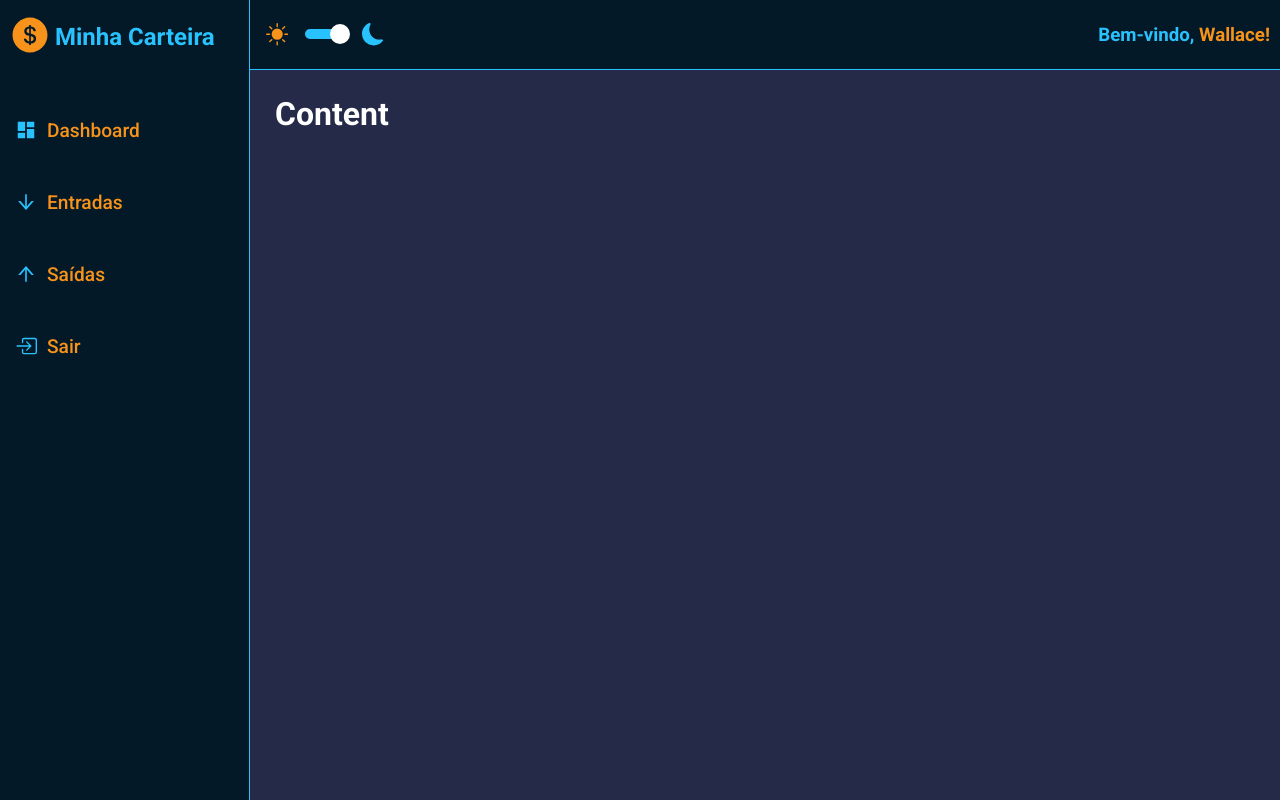
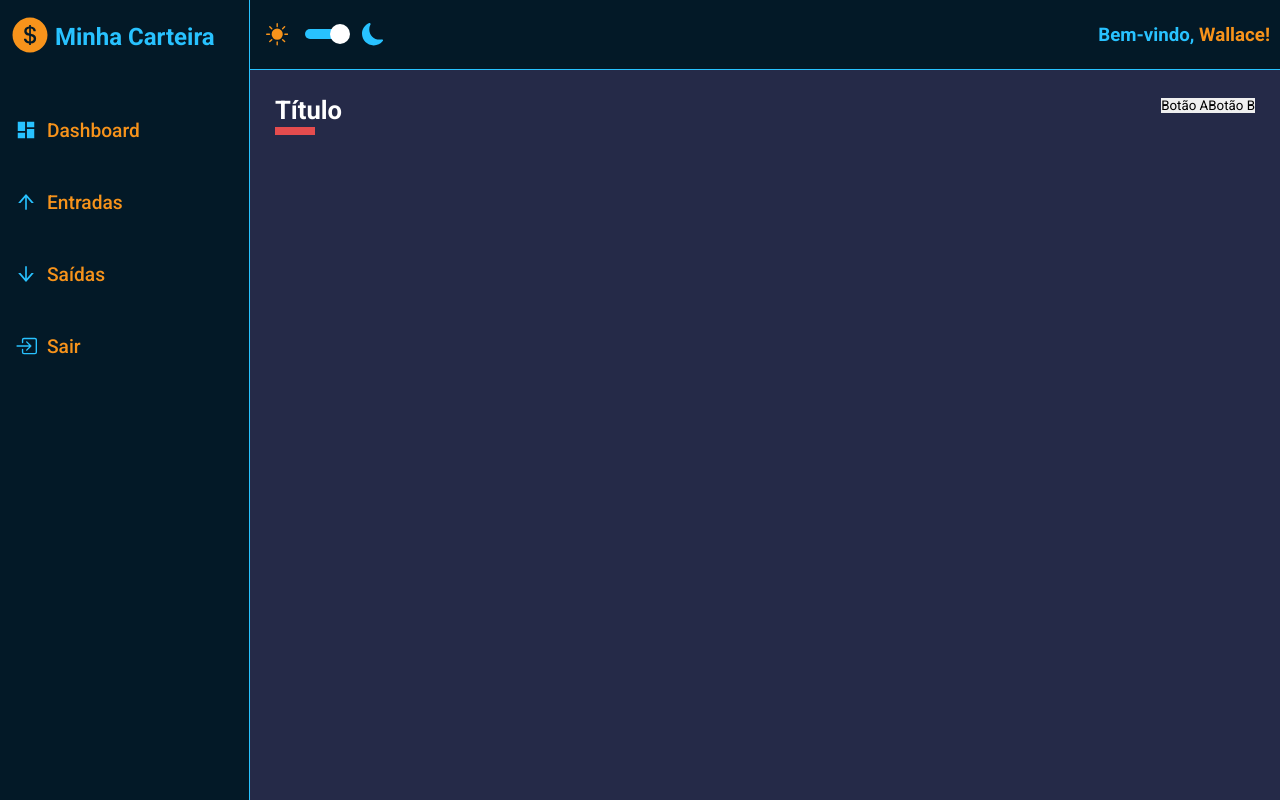
Before and after one commit to wallace-lw/dashboard-react-ts, a React (Create React App) app: page / in a window 1280 px wide. Built offline with nearby package versions, Linux system fonts and the light colour scheme.

Commit message:
feat: :sparkles: Creating a new Component called ContentHeader and adjusting some codes

```diff
--- a/src/App.tsx
+++ b/src/App.tsx
@@ -6,12 +6,15 @@ import GlobalStyles from "./styles/global";
 
 import Layout from "./components/Layout";
 import dark from "./styles/themes/dark";
+import Dashboard from "./pages/Dashboard";
 
 const App: React.FC = () => {
   return (
     <ThemeProvider theme={dark}>
       <GlobalStyles />
-      <Layout />
+      <Layout>
+        <Dashboard />
+      </Layout>
     </ThemeProvider>
   );
 };
--- a/src/components/Aside/index.tsx
+++ b/src/components/Aside/index.tsx
@@ -33,11 +33,11 @@ const Aside: React.FC = () => {
           Dashboard
         </MenuItemLink>
         <MenuItemLink href="#">
-          <AiOutlineArrowDown />
+          <AiOutlineArrowUp />
           Entradas
         </MenuItemLink>
         <MenuItemLink href="#">
-          <AiOutlineArrowUp />
+          <AiOutlineArrowDown />
           Saídas
         </MenuItemLink>
         <MenuItemLink href="#">
--- a/src/components/Content/index.tsx
+++ b/src/components/Content/index.tsx
@@ -2,12 +2,12 @@
 import React from "react";
 import { Container } from "./styles";
 
-const Content: React.FC = () => {
-  return (
-    <Container>
-      <h1>Content</h1>
-    </Container>
-  );
+type Props = {
+  children: React.ReactNode;
+};
+
+const Content: React.FC<Props> = ({ children }) => {
+  return <Container>{children}</Container>;
 };
 
 export default Content;
--- /dev/null
+++ b/src/components/ContentHeader/index.tsx
@@ -0,0 +1,20 @@
+/* eslint-disable react/function-component-definition */
+
+import React from "react";
+import { Container, Controllers, TitleContainer } from "./styles";
+
+const ContentHeader: React.FC = () => {
+  return (
+    <Container>
+      <TitleContainer>
+        <h1>Título</h1>
+      </TitleContainer>
+      <Controllers>
+        <button type="button">Botão A</button>
+        <button type="button">Botão B</button>
+      </Controllers>
+    </Container>
+  );
+};
+
+export default ContentHeader;
--- a/src/components/Layout/index.tsx
+++ b/src/components/Layout/index.tsx
@@ -6,11 +6,15 @@ import MainHeader from "../MainHeader";
 import Content from "../Content";
 import Aside from "../Aside";
 
-const Layout: React.FC = () => {
+type Props = {
+  children: React.ReactNode;
+};
+
+const Layout: React.FC<Props> = ({ children }) => {
   return (
     <Grid>
       <MainHeader />
-      <Content />
+      <Content>{children}</Content>
       <Aside />
     </Grid>
   );
--- a/src/pages/Dashboard/index.tsx
+++ b/src/pages/Dashboard/index.tsx
@@ -1,8 +1,14 @@
 /* eslint-disable react/function-component-definition */
 import React from "react";
+import { Container } from "./styles";
+import ContentHeader from "../../components/ContentHeader";
 
 const Dashboard: React.FC = () => {
-  return <h1>Dashboard</h1>;
+  return (
+    <Container>
+      <ContentHeader />
+    </Container>
+  );
 };
 
 export default Dashboard;
```
